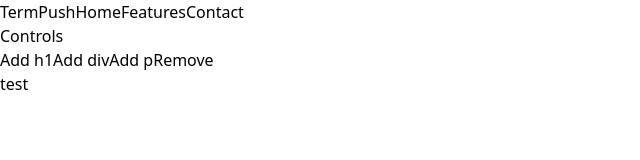
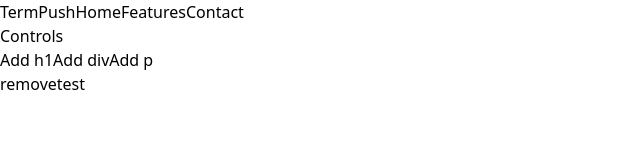
Before and after one commit to luc-ky-khuu/TermPush, a Next.js app: page /AddElementTestPage in a window 1280 px wide. Shown: the top 160 px of the page, without its empty margins (0-640 px from the left). Built offline with nearby package versions, Linux system fonts and the light colour scheme.

Commit message:
issue-6 updated removeElement function

```diff
--- a/src/components/addReactElement.tsx
+++ b/src/components/addReactElement.tsx
@@ -9,7 +9,7 @@ import { pageElementObject } from '@/interface/AddElementTestPage.interface';
  */
 
 export default function AddReactElement({ ...props }): JSX.Element {
-    const { element, selected, onSelect, index } = props
+    const { element, selected, onSelect, removeParentElement } = props
     const ref = useRef(element.id);
 
 	let [pageElement, setPageElement] = useState<pageElementObject>(element);
@@ -47,24 +47,21 @@ export default function AddReactElement({ ...props }): JSX.Element {
             setIdCounter({...idCounter});
             setPageElement({...pageElement});
         },
-        removeElement: () => {
-            pageElement.parentRef.current.removeElementCall(index);
-        },
-        removeElementCall: (index) => {
-            pageElement.children.splice(index, 1);
-            setPageElement({...pageElement});
-        }
     }))
+
+    const removeElement = (index: number) => {
+        pageElement.children.splice(index, 1);
+        setPageElement({...pageElement});
+    };
 
     const renderPageElements = (pageElementObject: pageElementObject) => {
         const { type, children, classes, text } = pageElementObject; //id here is the child id
-        // these are just buttons to test out adding, will be removed later in final product.
         //added text as first item in array.
         const reactChildren: Array<any>= [text];
         //if there are any nested (children) elements, render recursively
         if (children.length > 0) {
             for (let i = 0; i < children.length; i++) {
-                reactChildren.push(<AddReactElement selected={selected} onSelect={onSelect} element={children[i]} key={children[i].id} index={i}/>);
+                reactChildren.push(<AddReactElement selected={selected} onSelect={onSelect} element={children[i]} key={children[i].id} removeParentElement={() => removeElement(i)}/>);
             }
         };
         //add buttons for ability to keep adding, will be removed later in final product.
@@ -79,12 +76,11 @@ export default function AddReactElement({ ...props }): JSX.Element {
                 onClick: (event) => {
                     event.preventDefault();
                     event.stopPropagation();
-                    const parentId = event.target.parentElement.id;
-                    onSelect(event.target.id, ref, parentId);
+                    onSelect(event.target.id, ref);
 
                 }
             },
-             reactChildren);
+             [<button className='bg-red-500 hover:bg-red-700 text-white font-bold py-2 px-4 rounded' onClick={removeParentElement}>remove</button>, ...reactChildren]);
     };
 
 	return (
--- a/src/pages/AddElementTestPage/index.tsx
+++ b/src/pages/AddElementTestPage/index.tsx
@@ -5,22 +5,16 @@ import FeaturesSearchBar from './layout';
 export default function addDiv(): JSX.Element {
 	let [selected, setSelected] = useState<HTMLElement>();
 	let [currentRef, setCurrentRef] = useState<any>();
-	let [selectedIndex, setSelectedIndex] = useState<string>();
 	useEffect(() => {
 	}, [selected]);
-	const onSelect = (targetId, elementId, index) => {
+	const onSelect = (targetId, elementId) => {
 		setSelected(targetId);
 		setCurrentRef(elementId);
-		setSelectedIndex(index);
 	};
 	const handleClick = (type, classes) => {
-		if (!currentRef) return;
+		if (!currentRef || !currentRef.current) return;
 		currentRef.current.addElement(type, classes);
 	};
-	const removeElement = () => {
-		if (!currentRef) return;
-		currentRef.current.removeElement(selectedIndex);
-	}
 	return (
 		<FeaturesSearchBar>
 			<div id='mainContainer' className='grid grid-cols-5 place-items-start w-full h-full'>
@@ -29,8 +23,6 @@ export default function addDiv(): JSX.Element {
 					<button className='bg-blue-500 hover:bg-blue-700 text-white font-bold py-2 px-4 rounded' onClick={() => handleClick('h1', [])}>Add h1</button>
 					<button className='bg-blue-500 hover:bg-blue-700 text-white font-bold py-2 px-4 rounded' onClick={() => handleClick('div', ['div-hover'])}>Add div</button>
 					<button className='bg-blue-500 hover:bg-blue-700 text-white font-bold py-2 px-4 rounded' onClick={() => handleClick('p', [])}>Add p</button>
-					<button className='bg-red-500 hover:bg-red-700 text-white font-bold py-2 px-4 rounded' onClick={() => removeElement()}>Remove</button>
-
 				</div>
 				<div id='template-container' className='col-span-4 w-full h-full'>
 					<AddReactElement key='testing' selected={selected} onSelect={onSelect} element={{ type: 'div', children: [], classes: ['w-full h-full'], text: 'test', id: 'div0'}}/>
```
